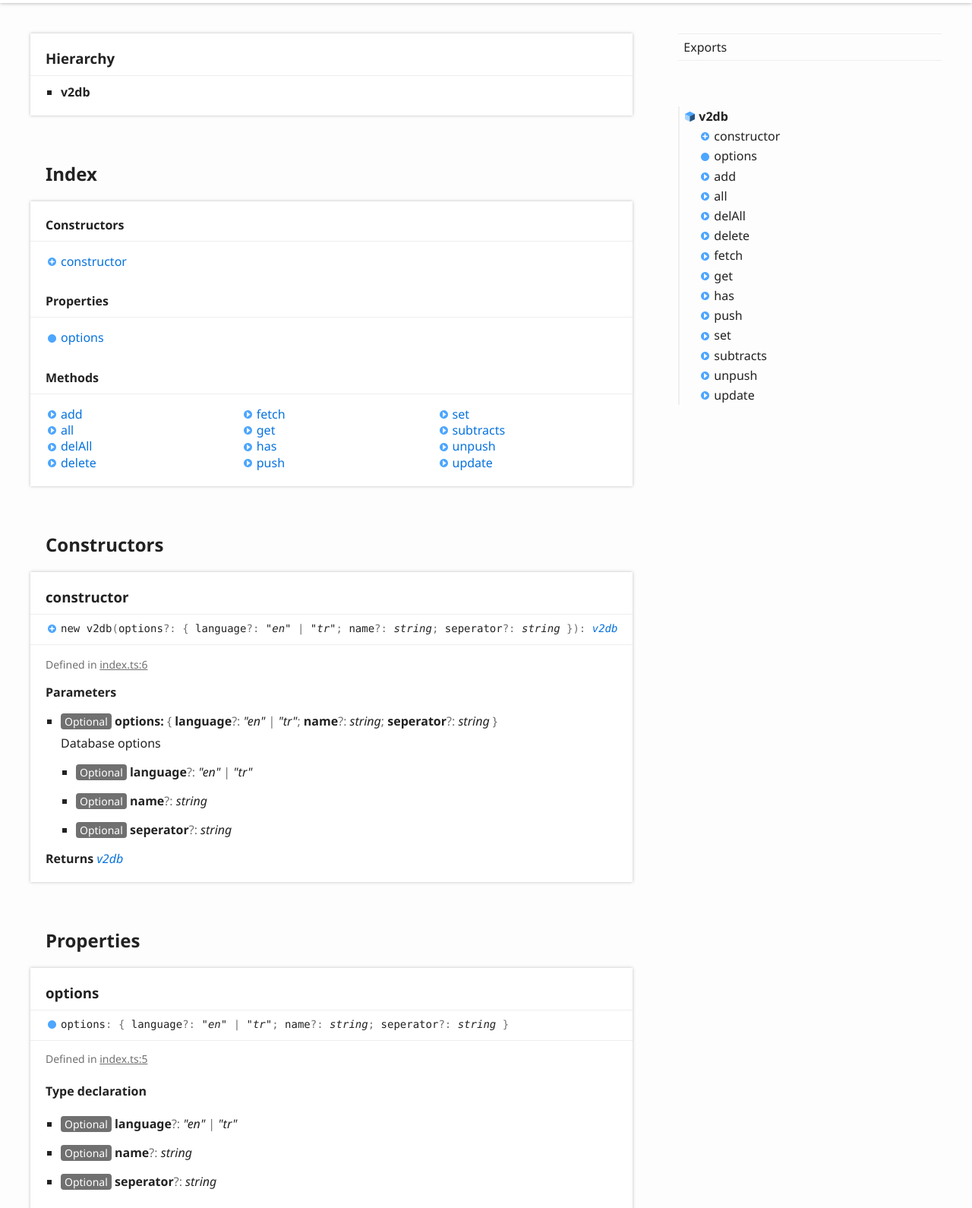
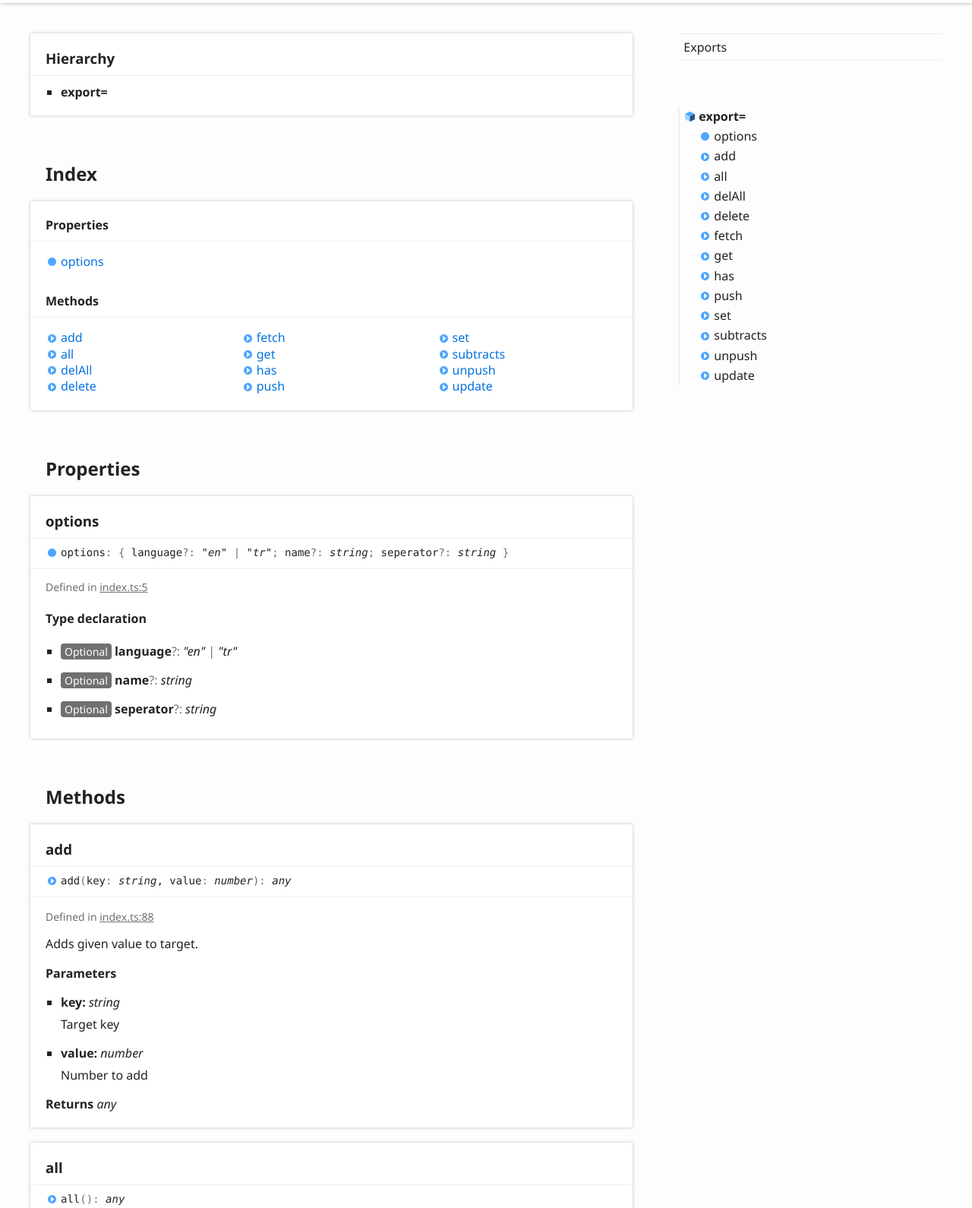
Before and after one commit to gocerk/v2db, a website: page docs/classes/export_.html in a window 1280 px wide. Shown: the part 151-1741 px from the top of the page at 76% size. Drawn offline with Linux system fonts and the light colour scheme.

Commit message:
Better now.

```diff
--- a/docs/classes/v2db.html
+++ b/docs/classes/export_.html
@@ -3,7 +3,7 @@
 <head>
 	<meta charset="utf-8">
 	<meta http-equiv="X-UA-Compatible" content="IE=edge">
-	<title>v2db</title>
+	<title>export&#x3D; | v2db</title>
 	<meta name="description" content="Documentation for v2db">
 	<meta name="viewport" content="width=device-width, initial-scale=1">
 	<link rel="stylesheet" href="../assets/css/main.css">
@@ -55,10 +55,10 @@
 					<a href="../modules.html">v2db</a>
 				</li>
 				<li>
-					<a href="v2db.html">v2db</a>
+					<a href="export_.html">export&#x3D;</a>
 				</li>
 			</ul>
-			<h1>Class v2db</h1>
+			<h1>Class export&#x3D;</h1>
 		</div>
 	</div>
 </header>
@@ -69,7 +69,7 @@
 				<h3>Hierarchy</h3>
 				<ul class="tsd-hierarchy">
 					<li>
-						<span class="target">v2db</span>
+						<span class="target">export&#x3D;</span>
 					</li>
 				</ul>
 			</section>
@@ -78,75 +78,29 @@
 				<section class="tsd-panel tsd-index-panel">
 					<div class="tsd-index-content">
 						<section class="tsd-index-section ">
-							<h3>Constructors</h3>
-							<ul class="tsd-index-list">
-								<li class="tsd-kind-constructor tsd-parent-kind-class"><a href="v2db.html#constructor" class="tsd-kind-icon">constructor</a></li>
-							</ul>
-						</section>
-						<section class="tsd-index-section ">
 							<h3>Properties</h3>
 							<ul class="tsd-index-list">
-								<li class="tsd-kind-property tsd-parent-kind-class"><a href="v2db.html#options" class="tsd-kind-icon">options</a></li>
+								<li class="tsd-kind-property tsd-parent-kind-class"><a href="export_.html#options" class="tsd-kind-icon">options</a></li>
 							</ul>
 						</section>
 						<section class="tsd-index-section ">
 							<h3>Methods</h3>
 							<ul class="tsd-index-list">
-								<li class="tsd-kind-method tsd-parent-kind-class"><a href="v2db.html#add" class="tsd-kind-icon">add</a></li>
-								<li class="tsd-kind-method tsd-parent-kind-class"><a href="v2db.html#all" class="tsd-kind-icon">all</a></li>
-								<li class="tsd-kind-method tsd-parent-kind-class"><a href="v2db.html#delall" class="tsd-kind-icon">del<wbr>All</a></li>
-								<li class="tsd-kind-method tsd-parent-kind-class"><a href="v2db.html#delete" class="tsd-kind-icon">delete</a></li>
-								<li class="tsd-kind-method tsd-parent-kind-class"><a href="v2db.html#fetch" class="tsd-kind-icon">fetch</a></li>
-								<li class="tsd-kind-method tsd-parent-kind-class"><a href="v2db.html#get" class="tsd-kind-icon">get</a></li>
-								<li class="tsd-kind-method tsd-parent-kind-class"><a href="v2db.html#has" class="tsd-kind-icon">has</a></li>
-								<li class="tsd-kind-method tsd-parent-kind-class"><a href="v2db.html#push" class="tsd-kind-icon">push</a></li>
-								<li class="tsd-kind-method tsd-parent-kind-class"><a href="v2db.html#set" class="tsd-kind-icon">set</a></li>
-								<li class="tsd-kind-method tsd-parent-kind-class"><a href="v2db.html#subtracts" class="tsd-kind-icon">subtracts</a></li>
-								<li class="tsd-kind-method tsd-parent-kind-class"><a href="v2db.html#unpush" class="tsd-kind-icon">unpush</a></li>
-								<li class="tsd-kind-method tsd-parent-kind-class"><a href="v2db.html#update" class="tsd-kind-icon">update</a></li>
+								<li class="tsd-kind-method tsd-parent-kind-class"><a href="export_.html#add" class="tsd-kind-icon">add</a></li>
+								<li class="tsd-kind-method tsd-parent-kind-class"><a href="export_.html#all" class="tsd-kind-icon">all</a></li>
+								<li class="tsd-kind-method tsd-parent-kind-class"><a href="export_.html#delall" class="tsd-kind-icon">del<wbr>All</a></li>
+								<li class="tsd-kind-method tsd-parent-kind-class"><a href="export_.html#delete" class="tsd-kind-icon">delete</a></li>
+								<li class="tsd-kind-method tsd-parent-kind-class"><a href="export_.html#fetch" class="tsd-kind-icon">fetch</a></li>
+								<li class="tsd-kind-method tsd-parent-kind-class"><a href="export_.html#get" class="tsd-kind-icon">get</a></li>
+								<li class="tsd-kind-method tsd-parent-kind-class"><a href="export_.html#has" class="tsd-kind-icon">has</a></li>
+								<li class="tsd-kind-method tsd-parent-kind-class"><a href="export_.html#push" class="tsd-kind-icon">push</a></li>
+								<li class="tsd-kind-method tsd-parent-kind-class"><a href="export_.html#set" class="tsd-kind-icon">set</a></li>
+								<li class="tsd-kind-method tsd-parent-kind-class"><a href="export_.html#subtracts" class="tsd-kind-icon">subtracts</a></li>
+								<li class="tsd-kind-method tsd-parent-kind-class"><a href="export_.html#unpush" class="tsd-kind-icon">unpush</a></li>
+								<li class="tsd-kind-method tsd-parent-kind-class"><a href="export_.html#update" class="tsd-kind-icon">update</a></li>
 							</ul>
 						</section>
 					</div>
-				</section>
-			</section>
-			<section class="tsd-panel-group tsd-member-group ">
-				<h2>Constructors</h2>
-				<section class="tsd-panel tsd-member tsd-kind-constructor tsd-parent-kind-class">
-					<a name="constructor" class="tsd-anchor"></a>
-					<h3>constructor</h3>
-					<ul class="tsd-signatures tsd-kind-constructor tsd-parent-kind-class">
-						<li class="tsd-signature tsd-kind-icon">new v2db<span class="tsd-signature-symbol">(</span>options<span class="tsd-signature-symbol">?: </span><span class="tsd-signature-symbol">{ </span>language<span class="tsd-signature-symbol">?: </span><span class="tsd-signature-type">&quot;en&quot;</span><span class="tsd-signature-symbol"> | </span><span class="tsd-signature-type">&quot;tr&quot;</span><span class="tsd-signature-symbol">; </span>name<span class="tsd-signature-symbol">?: </span><span class="tsd-signature-type">string</span><span class="tsd-signature-symbol">; </span>seperator<span class="tsd-signature-symbol">?: </span><span class="tsd-signature-type">string</span><span class="tsd-signature-symbol"> }</span><span class="tsd-signature-symbol">)</span><span class="tsd-signature-symbol">: </span><a href="v2db.html" class="tsd-signature-type" data-tsd-kind="Class">v2db</a></li>
-					</ul>
-					<ul class="tsd-descriptions">
-						<li class="tsd-description">
-							<aside class="tsd-sources">
-								<ul>
-									<li>Defined in <a href="https://github.com/v30xy/v2db/blob/d131021/src/index.ts#L6">index.ts:6</a></li>
-								</ul>
-							</aside>
-							<h4 class="tsd-parameters-title">Parameters</h4>
-							<ul class="tsd-parameters">
-								<li>
-									<h5><span class="tsd-flag ts-flagOptional">Optional</span> options: <span class="tsd-signature-symbol">{ </span>language<span class="tsd-signature-symbol">?: </span><span class="tsd-signature-type">&quot;en&quot;</span><span class="tsd-signature-symbol"> | </span><span class="tsd-signature-type">&quot;tr&quot;</span><span class="tsd-signature-symbol">; </span>name<span class="tsd-signature-symbol">?: </span><span class="tsd-signature-type">string</span><span class="tsd-signature-symbol">; </span>seperator<span class="tsd-signature-symbol">?: </span><span class="tsd-signature-type">string</span><span class="tsd-signature-symbol"> }</span></h5>
-									<div class="tsd-comment tsd-typography">
-										<p>Database options</p>
-									</div>
-									<ul class="tsd-parameters">
-										<li class="tsd-parameter">
-											<h5><span class="tsd-flag ts-flagOptional">Optional</span> language<span class="tsd-signature-symbol">?: </span><span class="tsd-signature-type">&quot;en&quot;</span><span class="tsd-signature-symbol"> | </span><span class="tsd-signature-type">&quot;tr&quot;</span></h5>
-										</li>
-										<li class="tsd-parameter">
-											<h5><span class="tsd-flag ts-flagOptional">Optional</span> name<span class="tsd-signature-symbol">?: </span><span class="tsd-signature-type">string</span></h5>
-										</li>
-										<li class="tsd-parameter">
-											<h5><span class="tsd-flag ts-flagOptional">Optional</span> seperator<span class="tsd-signature-symbol">?: </span><span class="tsd-signature-type">string</span></h5>
-										</li>
-									</ul>
-								</li>
-							</ul>
-							<h4 class="tsd-returns-title">Returns <a href="v2db.html" class="tsd-signature-type" data-tsd-kind="Class">v2db</a></h4>
-						</li>
-					</ul>
 				</section>
 			</section>
 			<section class="tsd-panel-group tsd-member-group ">
@@ -157,7 +111,7 @@
 					<div class="tsd-signature tsd-kind-icon">options<span class="tsd-signature-symbol">:</span> <span class="tsd-signature-symbol">{ </span>language<span class="tsd-signature-symbol">?: </span><span class="tsd-signature-type">&quot;en&quot;</span><span class="tsd-signature-symbol"> | </span><span class="tsd-signature-type">&quot;tr&quot;</span><span class="tsd-signature-symbol">; </span>name<span class="tsd-signature-symbol">?: </span><span class="tsd-signature-type">string</span><span class="tsd-signature-symbol">; </span>seperator<span class="tsd-signature-symbol">?: </span><span class="tsd-signature-type">string</span><span class="tsd-signature-symbol"> }</span></div>
 					<aside class="tsd-sources">
 						<ul>
-							<li>Defined in <a href="https://github.com/v30xy/v2db/blob/d131021/src/index.ts#L5">index.ts:5</a></li>
+							<li>Defined in <a href="https://github.com/v30xy/v2db/blob/67a8c39/src/index.ts#L5">index.ts:5</a></li>
 						</ul>
 					</aside>
 					<div class="tsd-type-declaration">
@@ -188,7 +142,7 @@
 						<li class="tsd-description">
 							<aside class="tsd-sources">
 								<ul>
-									<li>Defined in <a href="https://github.com/v30xy/v2db/blob/d131021/src/index.ts#L88">index.ts:88</a></li>
+									<li>Defined in <a href="https://github.com/v30xy/v2db/blob/67a8c39/src/index.ts#L88">index.ts:88</a></li>
 								</ul>
 							</aside>
 							<div class="tsd-comment tsd-typography">
@@ -225,7 +179,7 @@
 						<li class="tsd-description">
 							<aside class="tsd-sources">
 								<ul>
-									<li>Defined in <a href="https://github.com/v30xy/v2db/blob/d131021/src/index.ts#L160">index.ts:160</a></li>
+									<li>Defined in <a href="https://github.com/v30xy/v2db/blob/67a8c39/src/index.ts#L160">index.ts:160</a></li>
 								</ul>
 							</aside>
 							<div class="tsd-comment tsd-typography">
@@ -247,7 +201,7 @@
 						<li class="tsd-description">
 							<aside class="tsd-sources">
 								<ul>
-									<li>Defined in <a href="https://github.com/v30xy/v2db/blob/d131021/src/index.ts#L167">index.ts:167</a></li>
+									<li>Defined in <a href="https://github.com/v30xy/v2db/blob/67a8c39/src/index.ts#L167">index.ts:167</a></li>
 								</ul>
 							</aside>
 							<div class="tsd-comment tsd-typography">
@@ -269,7 +223,7 @@
 						<li class="tsd-description">
 							<aside class="tsd-sources">
 								<ul>
-									<li>Defined in <a href="https://github.com/v30xy/v2db/blob/d131021/src/index.ts#L55">index.ts:55</a></li>
+									<li>Defined in <a href="https://github.com/v30xy/v2db/blob/67a8c39/src/index.ts#L55">index.ts:55</a></li>
 								</ul>
 							</aside>
 							<div class="tsd-comment tsd-typography">
@@ -300,12 +254,12 @@
 						<li class="tsd-description">
 							<aside class="tsd-sources">
 								<ul>
-									<li>Defined in <a href="https://github.com/v30xy/v2db/blob/d131021/src/index.ts#L45">index.ts:45</a></li>
+									<li>Defined in <a href="https://github.com/v30xy/v2db/blob/67a8c39/src/index.ts#L45">index.ts:45</a></li>
 								</ul>
 							</aside>
 							<div class="tsd-comment tsd-typography">
 								<div class="lead">
-									<p>Clone of <a href="v2db.html#get">v2db.get</a></p>
+									<p>Clone of {@link v2db.get}</p>
 								</div>
 								<dl class="tsd-comment-tags">
 									<dt>deprecated</dt>
@@ -336,7 +290,7 @@
 						<li class="tsd-description">
 							<aside class="tsd-sources">
 								<ul>
-									<li>Defined in <a href="https://github.com/v30xy/v2db/blob/d131021/src/index.ts#L35">index.ts:35</a></li>
+									<li>Defined in <a href="https://github.com/v30xy/v2db/blob/67a8c39/src/index.ts#L35">index.ts:35</a></li>
 								</ul>
 							</aside>
 							<div class="tsd-comment tsd-typography">
@@ -367,7 +321,7 @@
 						<li class="tsd-description">
 							<aside class="tsd-sources">
 								<ul>
-									<li>Defined in <a href="https://github.com/v30xy/v2db/blob/d131021/src/index.ts#L64">index.ts:64</a></li>
+									<li>Defined in <a href="https://github.com/v30xy/v2db/blob/67a8c39/src/index.ts#L64">index.ts:64</a></li>
 								</ul>
 							</aside>
 							<div class="tsd-comment tsd-typography">
@@ -398,7 +352,7 @@
 						<li class="tsd-description">
 							<aside class="tsd-sources">
 								<ul>
-									<li>Defined in <a href="https://github.com/v30xy/v2db/blob/d131021/src/index.ts#L118">index.ts:118</a></li>
+									<li>Defined in <a href="https://github.com/v30xy/v2db/blob/67a8c39/src/index.ts#L118">index.ts:118</a></li>
 								</ul>
 							</aside>
 							<div class="tsd-comment tsd-typography">
@@ -435,7 +389,7 @@
 						<li class="tsd-description">
 							<aside class="tsd-sources">
 								<ul>
-									<li>Defined in <a href="https://github.com/v30xy/v2db/blob/d131021/src/index.ts#L23">index.ts:23</a></li>
+									<li>Defined in <a href="https://github.com/v30xy/v2db/blob/67a8c39/src/index.ts#L23">index.ts:23</a></li>
 								</ul>
 							</aside>
 							<div class="tsd-comment tsd-typography">
@@ -472,7 +426,7 @@
 						<li class="tsd-description">
 							<aside class="tsd-sources">
 								<ul>
-									<li>Defined in <a href="https://github.com/v30xy/v2db/blob/d131021/src/index.ts#L103">index.ts:103</a></li>
+									<li>Defined in <a href="https://github.com/v30xy/v2db/blob/67a8c39/src/index.ts#L103">index.ts:103</a></li>
 								</ul>
 							</aside>
 							<div class="tsd-comment tsd-typography">
@@ -509,7 +463,7 @@
 						<li class="tsd-description">
 							<aside class="tsd-sources">
 								<ul>
-									<li>Defined in <a href="https://github.com/v30xy/v2db/blob/d131021/src/index.ts#L138">index.ts:138</a></li>
+									<li>Defined in <a href="https://github.com/v30xy/v2db/blob/67a8c39/src/index.ts#L138">index.ts:138</a></li>
 								</ul>
 							</aside>
 							<div class="tsd-comment tsd-typography">
@@ -546,7 +500,7 @@
 						<li class="tsd-description">
 							<aside class="tsd-sources">
 								<ul>
-									<li>Defined in <a href="https://github.com/v30xy/v2db/blob/d131021/src/index.ts#L74">index.ts:74</a></li>
+									<li>Defined in <a href="https://github.com/v30xy/v2db/blob/67a8c39/src/index.ts#L74">index.ts:74</a></li>
 								</ul>
 							</aside>
 							<div class="tsd-comment tsd-typography">
@@ -606,49 +560,46 @@
 				</ul>
 				<ul class="current">
 					<li class="current tsd-kind-class">
-						<a href="v2db.html" class="tsd-kind-icon">v2db</a>
+						<a href="export_.html" class="tsd-kind-icon">export&#61;</a>
 						<ul>
-							<li class=" tsd-kind-constructor tsd-parent-kind-class">
-								<a href="v2db.html#constructor" class="tsd-kind-icon">constructor</a>
-							</li>
 							<li class=" tsd-kind-property tsd-parent-kind-class">
-								<a href="v2db.html#options" class="tsd-kind-icon">options</a>
+								<a href="export_.html#options" class="tsd-kind-icon">options</a>
 							</li>
 							<li class=" tsd-kind-method tsd-parent-kind-class">
-								<a href="v2db.html#add" class="tsd-kind-icon">add</a>
+								<a href="export_.html#add" class="tsd-kind-icon">add</a>
 							</li>
 							<li class=" tsd-kind-method tsd-parent-kind-class">
-								<a href="v2db.html#all" class="tsd-kind-icon">all</a>
+								<a href="export_.html#all" class="tsd-kind-icon">all</a>
 							</li>
 							<li class=" tsd-kind-method tsd-parent-kind-class">
-								<a href="v2db.html#delall" class="tsd-kind-icon">del<wbr>All</a>
+								<a href="export_.html#delall" class="tsd-kind-icon">del<wbr>All</a>
 							</li>
 							<li class=" tsd-kind-method tsd-parent-kind-class">
-								<a href="v2db.html#delete" class="tsd-kind-icon">delete</a>
+								<a href="export_.html#delete" class="tsd-kind-icon">delete</a>
 							</li>
 							<li class=" tsd-kind-method tsd-parent-kind-class">
-								<a href="v2db.html#fetch" class="tsd-kind-icon">fetch</a>
+								<a href="export_.html#fetch" class="tsd-kind-icon">fetch</a>
 							</li>
 							<li class=" tsd-kind-method tsd-parent-kind-class">
-								<a href="v2db.html#get" class="tsd-kind-icon">get</a>
+								<a href="export_.html#get" class="tsd-kind-icon">get</a>
 							</li>
 							<li class=" tsd-kind-method tsd-parent-kind-class">
-								<a href="v2db.html#has" class="tsd-kind-icon">has</a>
+								<a href="export_.html#has" class="tsd-kind-icon">has</a>
 							</li>
 							<li class=" tsd-kind-method tsd-parent-kind-class">
-								<a href="v2db.html#push" class="tsd-kind-icon">push</a>
+								<a href="export_.html#push" class="tsd-kind-icon">push</a>
 							</li>
 							<li class=" tsd-kind-method tsd-parent-kind-class">
-								<a href="v2db.html#set" class="tsd-kind-icon">set</a>
+								<a href="export_.html#set" class="tsd-kind-icon">set</a>
 							</li>
 							<li class=" tsd-kind-method tsd-parent-kind-class">
-								<a href="v2db.html#subtracts" class="tsd-kind-icon">subtracts</a>
+								<a href="export_.html#subtracts" class="tsd-kind-icon">subtracts</a>
 							</li>
 							<li class=" tsd-kind-method tsd-parent-kind-class">
-								<a href="v2db.html#unpush" class="tsd-kind-icon">unpush</a>
+								<a href="export_.html#unpush" class="tsd-kind-icon">unpush</a>
 							</li>
 							<li class=" tsd-kind-method tsd-parent-kind-class">
-								<a href="v2db.html#update" class="tsd-kind-icon">update</a>
+								<a href="export_.html#update" class="tsd-kind-icon">update</a>
 							</li>
 						</ul>
 					</li>
@@ -664,7 +615,6 @@
 		<h2>Legend</h2>
 		<div class="tsd-legend-group">
 			<ul class="tsd-legend">
-				<li class="tsd-kind-constructor tsd-parent-kind-class"><span class="tsd-kind-icon">Constructor</span></li>
 				<li class="tsd-kind-property tsd-parent-kind-class"><span class="tsd-kind-icon">Property</span></li>
 				<li class="tsd-kind-method tsd-parent-kind-class"><span class="tsd-kind-icon">Method</span></li>
 			</ul>
--- a/package.json
+++ b/package.json
@@ -14,10 +14,9 @@
     "tsconfig.json"
   ],
   "scripts": {
-    "test": "ts-node src/Test/test.ts",
     "build": "tsc",
     "build:docs": "typedoc",
-    "prepublishOnly": "tsc"
+    "prepare": "tsc && typedoc"
   },
   "devDependencies": {
     "@types/node": "^14.14.30",
--- a/src/index.ts
+++ b/src/index.ts
@@ -1,7 +1,7 @@
 import JsonDB, { IFuntions } from './Adapters/JsonDB';
 import i18n from './i18n';
 
-export class v2db {
+export = class v2db {
   options: { name?: string, seperator?: string, language?: 'en' | 'tr'; };
   private adapter: IFuntions;
 
```
Also changed, not shown: docs/index.html (+1 -2 lines), docs/modules.html (+2 -3 lines), .github/workflows/main.yml, docs/assets/js/search.js.
